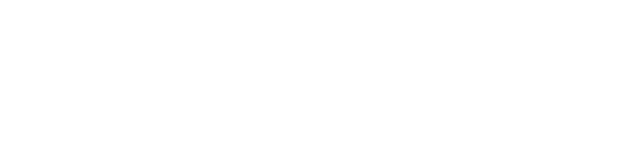
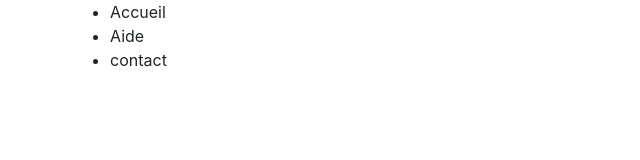
Before and after one commit to fouadsmari/siteass, a plain HTML site: page index.html in a window 1280 px wide. Shown: the whole page, without its empty margins (0-640 px from the left). Drawn offline with Linux system fonts and the light colour scheme.

Commit message:
add menu en html with container and row

```diff
--- a/index.html
+++ b/index.html
@@ -8,6 +8,14 @@
     <title>votreblocal</title>
 </head>
 <body>
-
+    <nav class="container">
+        <div class="row">
+            <ul>
+                <li>Accueil</li>
+                <li>Aide</li>
+                <li>contact</li>
+            </ul>
+        </div>
+    </nav>
 </body>
 </html>
```
